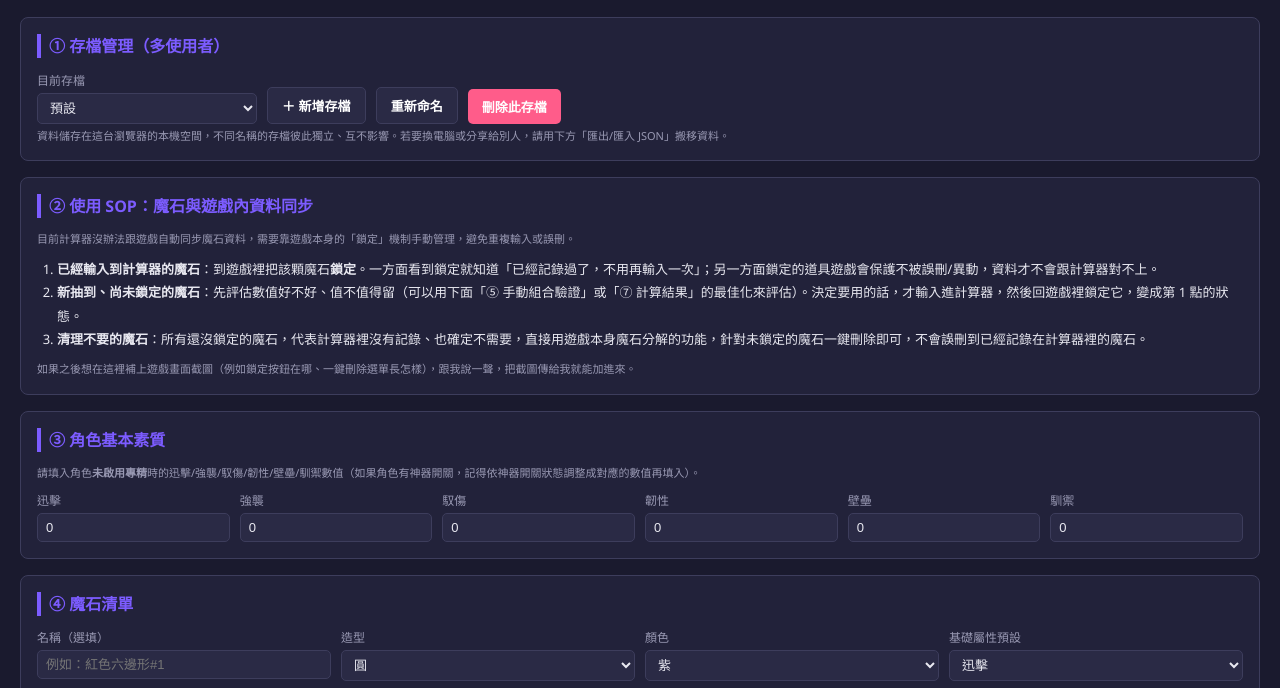
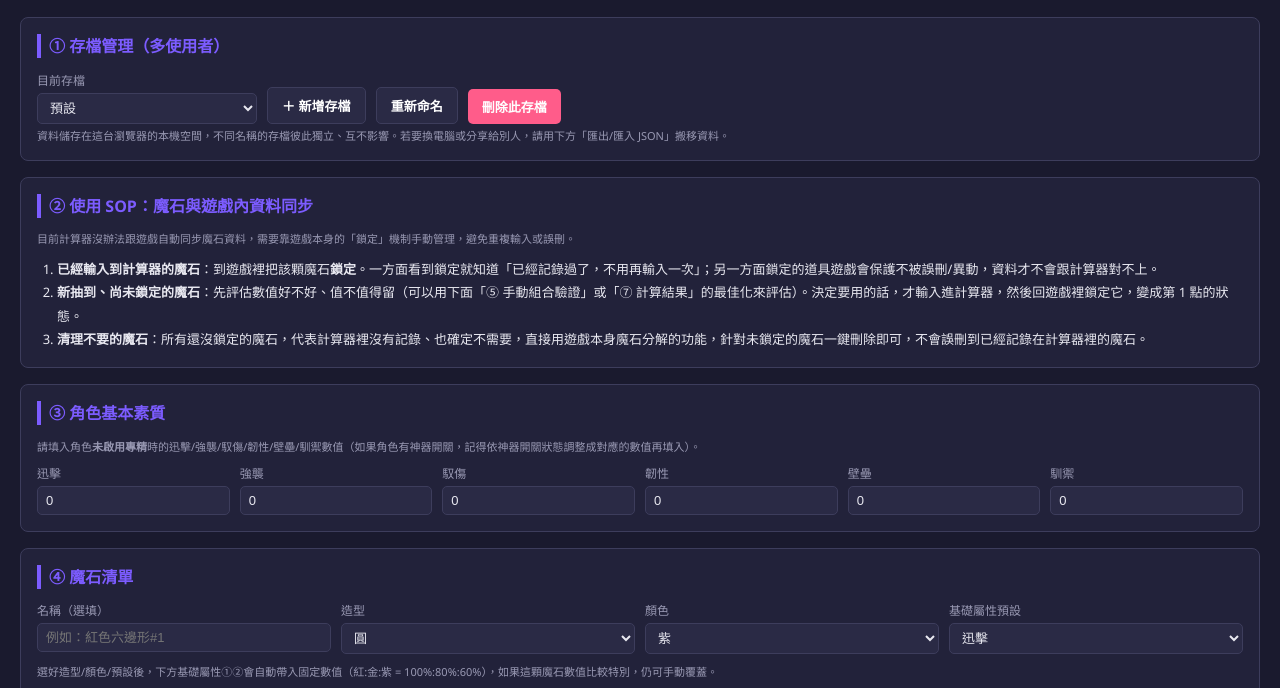
Before and after one commit to Yuch3nnn/claude, a plain HTML site: page magic-stone-calculator/index.html in a window 1280 px wide. Shown: the part 94-782 px from the top of the page. Drawn offline with Linux system fonts and the light colour scheme.

Commit message:
Remove screenshot-request hint from SOP panel

```diff
--- a/magic-stone-calculator/index.html
+++ b/magic-stone-calculator/index.html
@@ -142,7 +142,6 @@
     <li><b>新抽到、尚未鎖定的魔石</b>：先評估數值好不好、值不值得留（可以用下面「⑤ 手動組合驗證」或「⑦ 計算結果」的最佳化來評估）。決定要用的話，才輸入進計算器，然後回遊戲裡鎖定它，變成第 1 點的狀態。</li>
     <li><b>清理不要的魔石</b>：所有還沒鎖定的魔石，代表計算器裡沒有記錄、也確定不需要，直接用遊戲本身魔石分解的功能，針對未鎖定的魔石一鍵刪除即可，不會誤刪到已經記錄在計算器裡的魔石。</li>
   </ol>
-  <div class="hint" style="margin-top:10px;">如果之後想在這裡補上遊戲畫面截圖（例如鎖定按鈕在哪、一鍵刪除選單長怎樣），跟我說一聲，把截圖傳給我就能加進來。</div>
 </div>
 
 <div class="panel">
```
